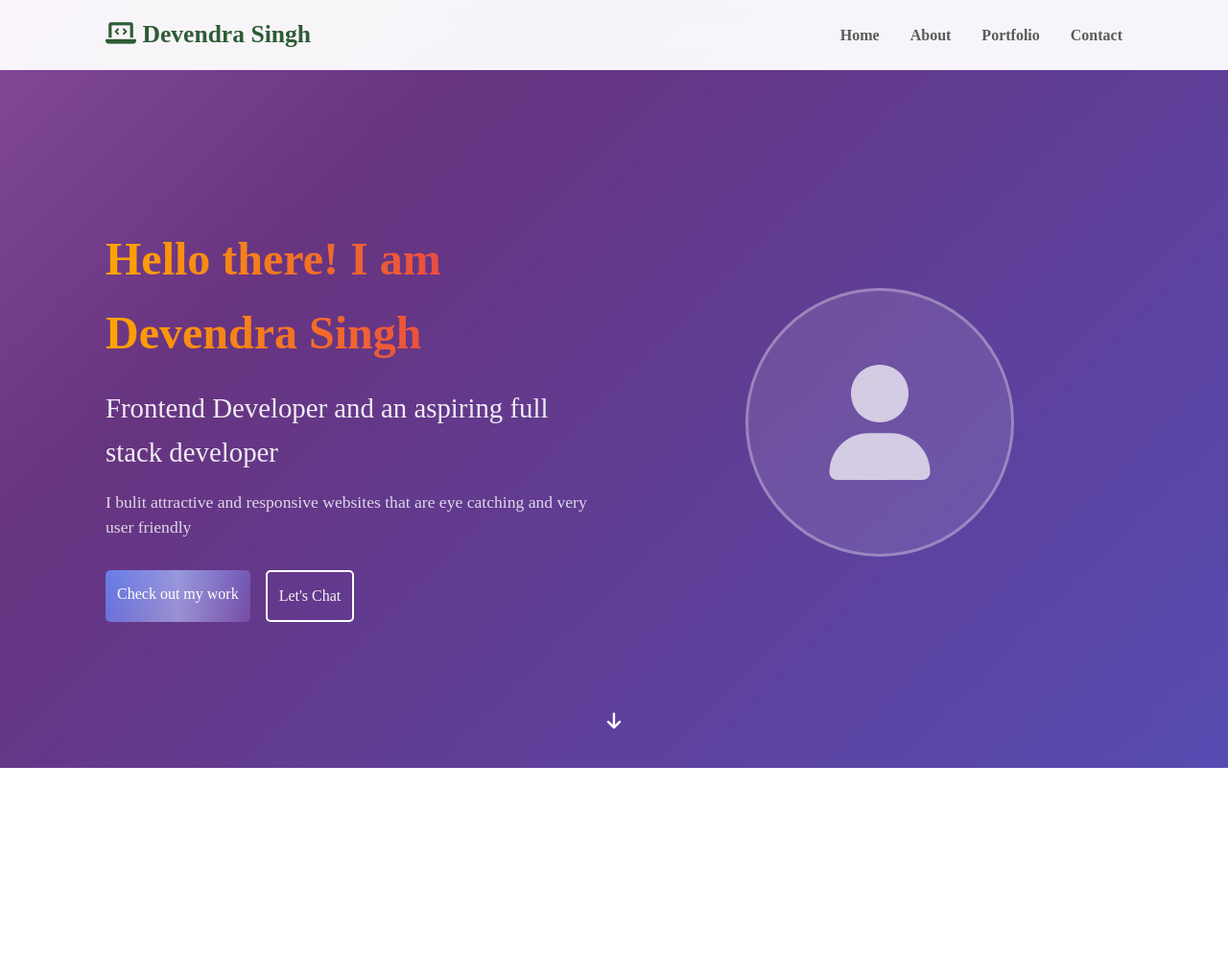
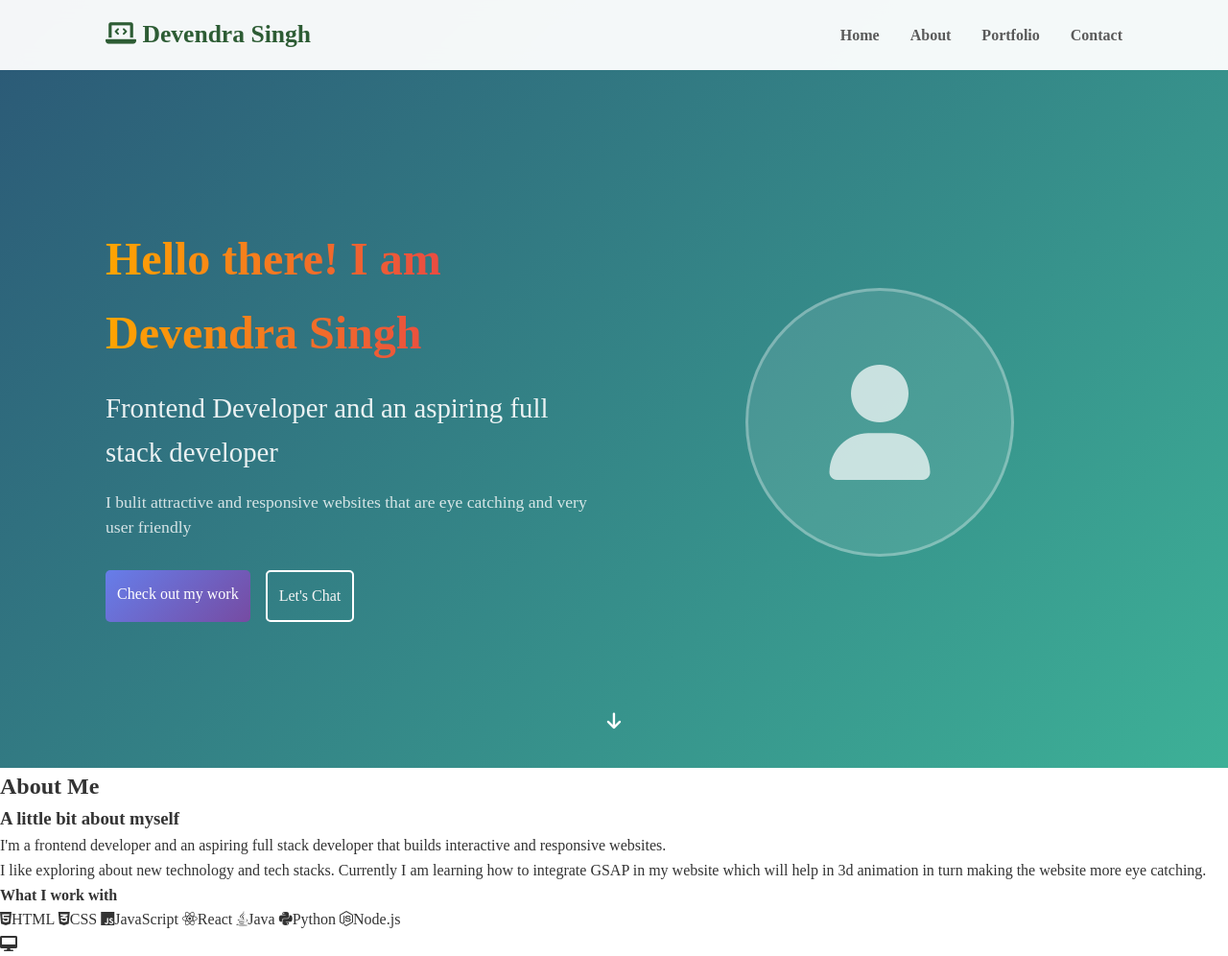
Before and after one commit to devendra-coder/front-end-projects, a plain HTML site: page portfolio_website/index.html in a window 1280 px wide. Shown: the whole page at 96% size. Before the commit the page ends 800 px from the top, so only its background shows below. Drawn offline with Linux system fonts and the light colour scheme.

Commit message:
html for about section is complete

```diff
--- a/portfolio_website/index.html
+++ b/portfolio_website/index.html
@@ -52,6 +52,35 @@
                 <i class="fas fa-arrow-down"></i>
             </div>
         </section>
+
+        <!-- about section -->
+         <section id="about" class="about">
+            <div class="container">
+                <h2 class="section-heading">About Me</h2>
+                <div class="about-content">
+                    <div class="about-text">
+                        <h3>A little bit about myself</h3>
+                       <p>I'm a frontend developer and an aspiring full stack developer that builds interactive and responsive websites.</p>
+                        <p>I like exploring about new technology and tech stacks. Currently I am learning how to integrate GSAP in my website which will help in 3d animation in turn making the website more eye catching.</p>
+                        <h4>What I work with</h4>
+                        <div class="tech-stack">
+                            <span class="tech-item"><i class="fab fa-html5"></i>HTML</span>
+                            <span class="tech-item"><i class="fab fa-css3-alt"></i>CSS</span>
+                            <span class="tech-item"><i class="fab fa-js"></i>JavaScript</span>
+                            <span class="tech-item"><i class="fab fa-react"></i>React</span>
+                            <span class="tech-item"><i class="fab fa-java"></i>Java</span>
+                            <span class="tech-item"><i class="fab fa-python"></i>Python</span>
+                            <span class="tech-item"><i class="fab fa-node-js"></i>Node.js</span>
+                        </div>
+                    </div>
+                    <div class="about-image">
+                        <div class="work-setup">
+                            <i class="fas fa-desktop"></i>
+                        </div>
+                    </div>
+                </div>
+            </div>
+         </section>
       </main>
       <script src="index.js"></script>
 </body>
--- a/portfolio_website/styles.css
+++ b/portfolio_website/styles.css
@@ -72,9 +72,13 @@ body{
     position: relative;
     padding-top: 80px;
    /* adding animated gradient that makes the website look more attractive */
-   background: linear-gradient(-45deg, rgb(72, 94, 218),rgb(103, 52, 128),rgb(242, 160, 248),rgb(61, 192, 253));
-   background-size: 400% 400%;
-   animation: gradientShift 12s ease infinite;
+   background: linear-gradient(-45deg,
+    rgb(67, 206, 162),
+    rgb(24,90,157),
+    rgb(67,206,162),
+    rgb(43,88,118));
+    background-size: 400% 400%;
+    animation: subtleShift 20s ease-in-out infinite;
    color: white;
 }
 @keyframes gradientShift{
@@ -148,19 +152,14 @@ body{
     width: 100%;
     height: 100%;
     background: linear-gradient(90deg, transparent,rgba(255,255,255,.3), transparent);
-    animation: shine 2s ease-in-out infinite;
+    transition: left 0.5s ease;
+}
+.button-primary:hover::before{
+    left: 100%;
 }
 .button-primary:hover {
     transform: translateY(-2px);
     box-shadow: 0 8px 20px rgba(118,75,162,.4);
-}
-@keyframes shine {
-  0% {
-    left: -100%;
-  }
-  100% {
-    left: 100%;
-  }
 }
 .button-secondary{
     background: transparent;
@@ -168,7 +167,7 @@ body{
     border: 2px solid white;
 }
 .button-secondary:hover{
-    background: #c4b7b7;
+    background: white;
     color: rgb(102,126,234);
 }
 .profile-pic{
```
